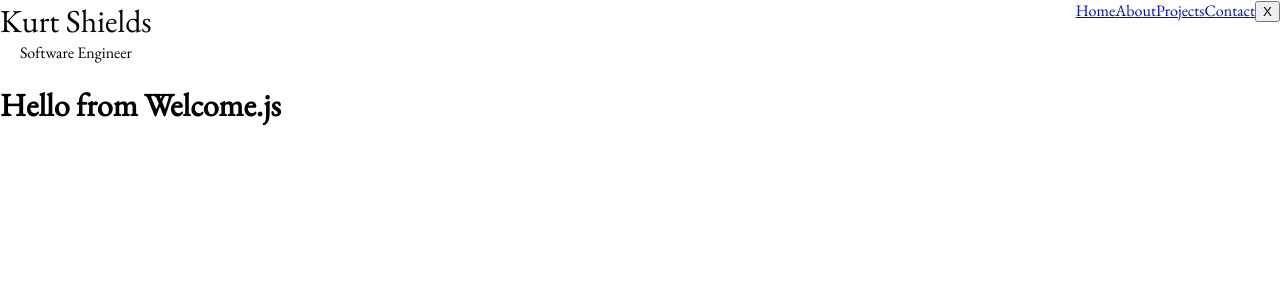
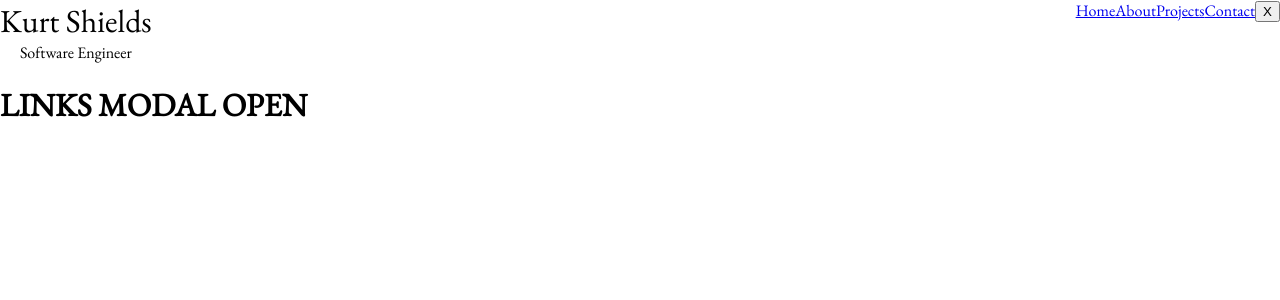
Before and after one commit to kshieldsDTS/portfolio, a React (Create React App) app: page / in a window 1280 px wide. Both pictures are taken after a click on the button "Hamburger Menu". Shown: the top 300 px of the page. Built offline with nearby package versions, Linux system fonts and the light colour scheme.

Commit message:
move openMenu state to App.js, pass down state to Nav.js. create LinksModal.js and scaffold

```diff
--- a/src/App.js
+++ b/src/App.js
@@ -1,5 +1,7 @@
 import { Routes, Route, Navigate } from 'react-router-dom'
+import { useState } from 'react'
 import Nav from './Components/Nav'
+import LinksModal from './Components/LinksModal'
 import Welcome from './Components/Welcome'
 import About from './Components/About'
 import Projects from './Components/Projects'
@@ -7,9 +9,14 @@ import Contact from './Components/Contact'
 import NotFound from './Components/NotFound'
 
 function App() {
+  const [openMenu, setOpenMenu] = useState(false)
   return (
     <div className="App">
-      <Nav/>
+      <Nav
+        openMenu={openMenu}
+        setOpenMenu={setOpenMenu}
+      />
+      {!openMenu ?
       <Routes>
         <Route path='/' element={<Welcome />}/>
         <Route path='/about' element={<About />}/>
@@ -17,7 +24,9 @@ function App() {
         <Route path='/contact' element={<Contact />}/>
         <Route path='/404' element={<NotFound />}/>
         <Route path='/*' element={<Navigate to='/404'/>}/>
-      </Routes>
+      </Routes> :
+      <LinksModal/>}
+
     </div>
   );
 }
--- /dev/null
+++ b/src/Components/LinksModal.js
@@ -0,0 +1,11 @@
+import React from 'react';
+
+function LinksModal(props) {
+    return (
+        <div>
+            <h1>LINKS MODAL OPEN</h1>
+        </div>
+    );
+}
+
+export default LinksModal;
--- a/src/Components/Nav.js
+++ b/src/Components/Nav.js
@@ -3,12 +3,11 @@ import { Link } from 'react-router-dom'
 import { useState } from 'react'
 
 function Nav(props) {
-    const [openMenu, setOpenMenu] = useState(false)
     function hamburgerClick(){
-        if (openMenu) {
-            setOpenMenu(false)
+        if (props.openMenu) {
+            props.setOpenMenu(false)
         } else {
-            setOpenMenu(true)
+            props.setOpenMenu(true)
         }
     }
     return (
@@ -17,7 +16,7 @@ function Nav(props) {
                 <span className="name-span">Kurt Shields</span>
                 <span className="title-span">Software Engineer</span>
             </div>
-            {!openMenu ? <button onClick={hamburgerClick}>Hamburger Menu</button> :
+            {!props.openMenu ? <button onClick={hamburgerClick}>Hamburger Menu</button> :
             <div className="links-wrapper">
                 <Link to='/'>Home</Link>
                 <Link to='/about'>About</Link>
```
